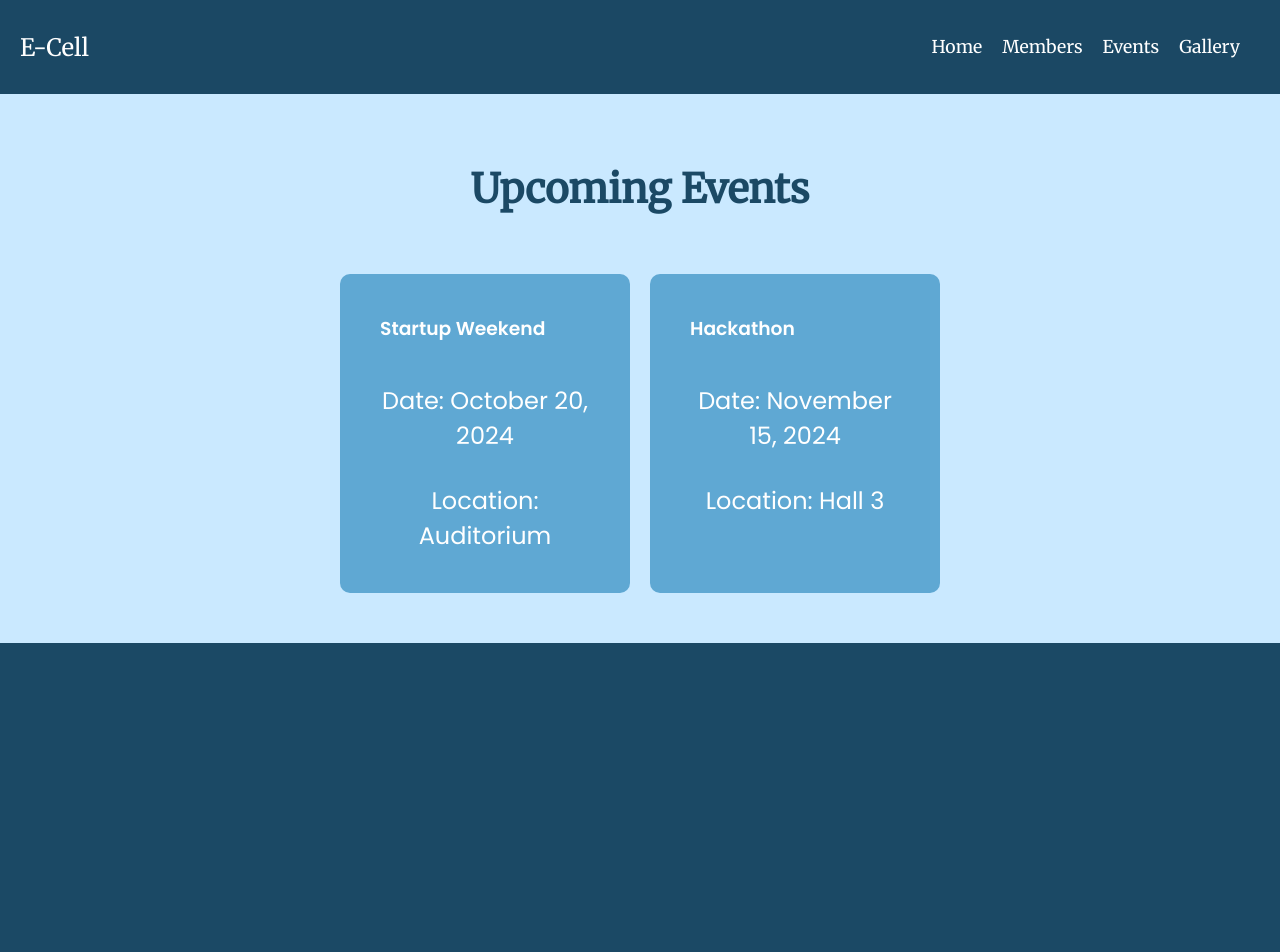
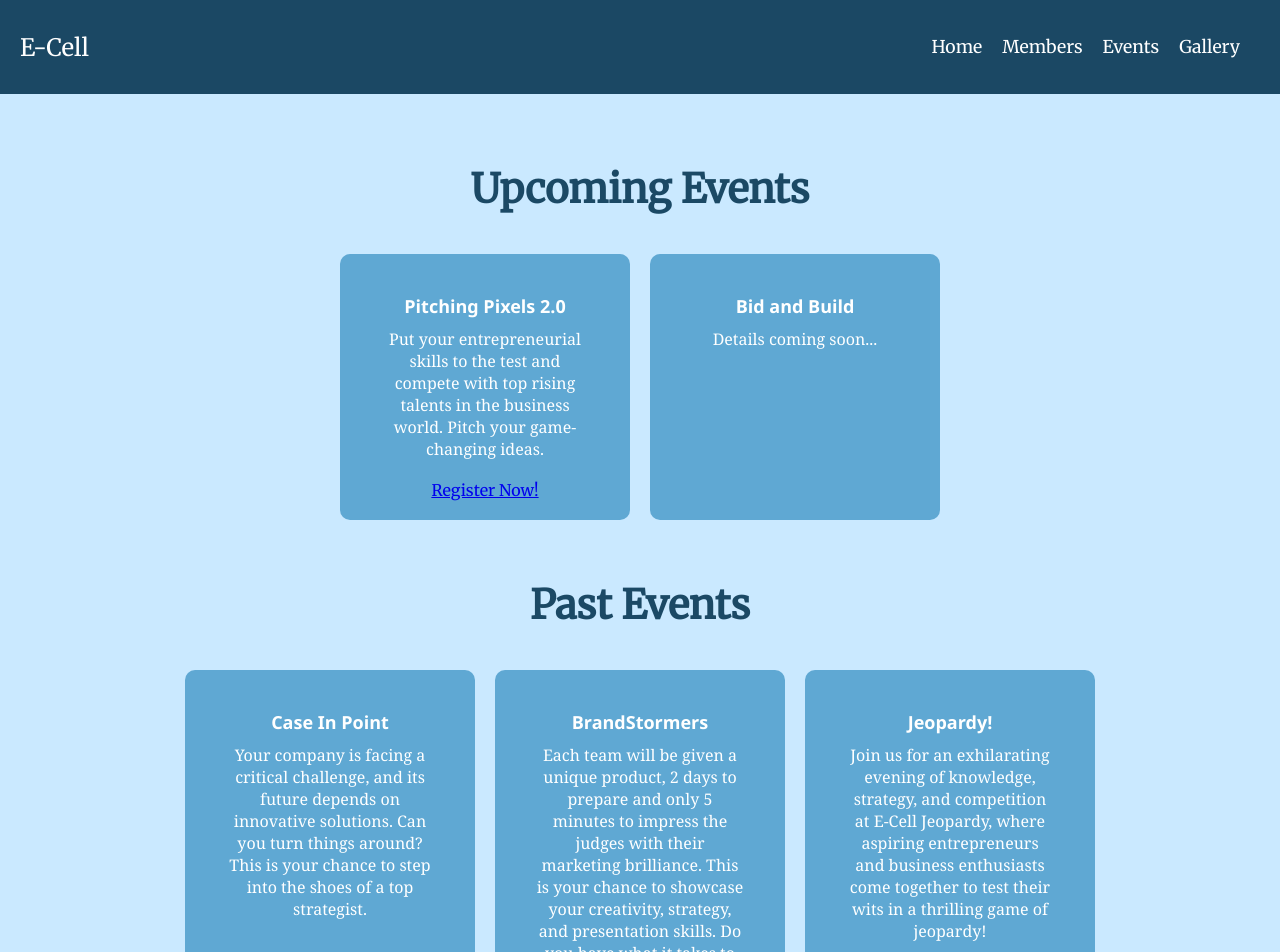
Before and after one commit to vriddhi-07/E-Cell-Website, a React (Create React App) app: page /events in a window 1280 px wide. Shown: the top 952 px of the page. Before the commit the page ends 800 px from the top, so only its background shows below. Built offline with nearby package versions, Linux system fonts and the light colour scheme.

Commit message:
events page

```diff
--- a/package.json
+++ b/package.json
@@ -7,13 +7,13 @@
     "@testing-library/react": "^13.4.0",
     "@testing-library/user-event": "^13.5.0",
     "framer-motion": "^11.11.9",
-    "particles.js": "^2.0.0",
+    "lottie": "^0.0.1",
     "react": "^18.3.1",
     "react-dom": "^18.3.1",
     "react-router-dom": "^6.27.0",
+    "react-scripts": "5.0.1",
     "react-tsparticles": "^1.28.0",
-    "tsparticles": "^1.36.0",
-    "react-scripts": "5.0.1",
+    "tsparticles": "^1.43.1",
     "web-vitals": "^2.1.4"
   },
   "scripts": {
--- a/src/components/Events.css
+++ b/src/components/Events.css
@@ -8,7 +8,20 @@
   .events h2 {
     color: #1B4965;
     font-size: 2.5rem;
-    margin-bottom: 40px;
+    margin-bottom: 20px;
+  }
+
+  .events h3 {
+    text-align: center;
+    margin-bottom: -30px;
+    font-family:'Segoe UI', Tahoma, Geneva, Verdana, sans-serif;
+    font-size: large;
+  }
+
+  p {
+    font-size: 15px;
+    font-family:Georgia, 'Times New Roman', Times, serif;
+    font-size: medium;
   }
 
   .events-list {
@@ -23,5 +36,10 @@
     border-radius: 10px;
     color: white;
     width: 250px;
-    text-align: left;
+    text-align: center;
+    margin-bottom: 40px;
   }
+
+  .event-card:hover {
+    box-shadow: 0 0 25px rgba(0, 150, 255, 1); /* Stronger glow on hover */
+  }
--- a/src/components/Events.js
+++ b/src/components/Events.js
@@ -7,18 +7,40 @@ const Events = () => {
     <div className="events">
       <h2>Upcoming Events</h2>
       <div className="events-list">
+
         <div className="event-card">
-          <h3>Startup Weekend</h3>
-          <p>Date: October 20, 2024</p>
-          <p>Location: Auditorium</p>
+          <h3>Pitching Pixels 2.0</h3>
+          <p>Put your entrepreneurial skills to the test and compete with top rising talents in the business world. Pitch your game-changing ideas.</p>
+          <a href="https://unstop.com/competitions/pitching-pixels-20-synergy24-international-institute-of-information-technology-iiit-bangalore-1186674" target="_blank" rel="noopener noreferrer">
+          Register Now!
+        </a>
         </div>
+
         <div className="event-card">
-          <h3>Hackathon</h3>
-          <p>Date: November 15, 2024</p>
-          <p>Location: Hall 3</p>
+          <h3>Bid and Build</h3>
+          <p>Details coming soon...</p>
         </div>
-        {/* Add more event cards */}
       </div>
+
+      <h2>Past Events</h2>
+      <div className="events-list">
+        <div className="event-card">
+          <h3>Case In Point</h3>
+          <p>Your company is facing a critical challenge, and its future depends on innovative solutions. Can you turn things around? This is your chance to step into the shoes of a top strategist.</p>
+        </div>
+
+        <div className="event-card">
+          <h3>BrandStormers</h3>
+          <p>Each team will be given a unique product, 2 days to prepare and only 5 minutes to impress the judges with their marketing brilliance. This is your chance to showcase your creativity, strategy, and presentation skills. Do you have what it takes to be crowned the ultimate marketing genius?</p>
+        </div>
+
+        <div className="event-card">
+          <h3>Jeopardy!</h3>
+          <p>Join us for an exhilarating evening of knowledge, strategy, and competition at E-Cell Jeopardy, where aspiring entrepreneurs and business enthusiasts come together to test their wits in a thrilling game of jeopardy!</p>
+        </div>
+
+      </div>
+
     </div>
   );
 };
```
Also changed, not shown: 1 other file (tests, documents, lock files or other folders).
